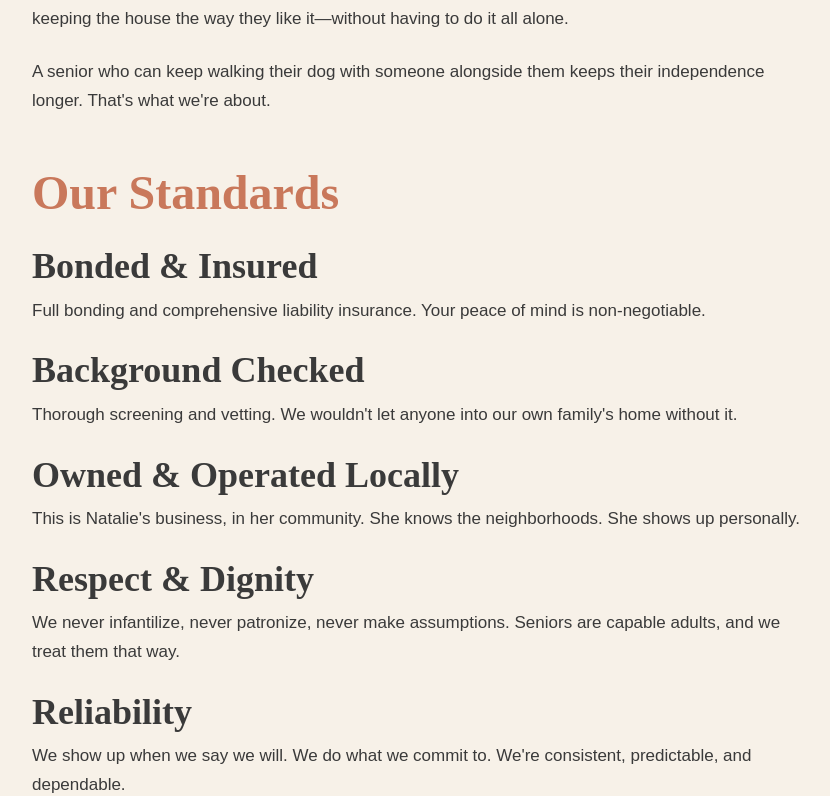
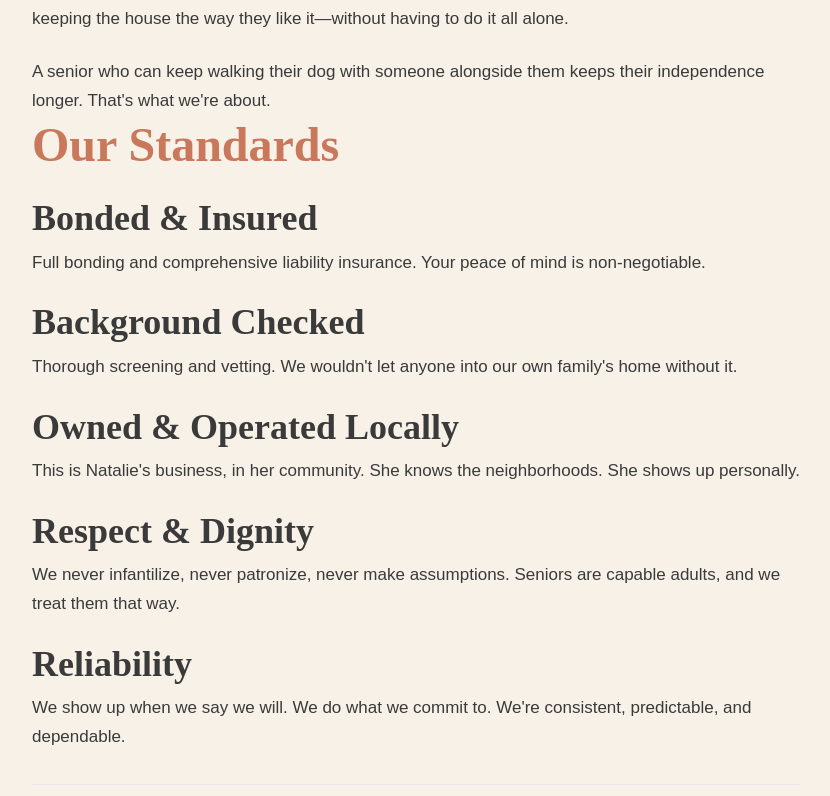
Before and after one commit to GoodCompanySCS/goodcompany-scs, a Next.js app: page /about in a window 1280 px wide. Shown: the part 2064-2860 px from the top of the page, without its empty margins (64-894 px from the left). Built offline with nearby package versions, Linux system fonts and the light colour scheme.

Commit message:
Update page.tsx

```diff
--- a/app/about/page.tsx
+++ b/app/about/page.tsx
@@ -24,27 +24,18 @@ export default function About() {
               <h2 style={{ color: 'var(--terracotta)' }} className="mb-6">Meet Natalie</h2>
 
             <p className="text-lg mb-6">Good Company is owned and operated by Natalie, a former U.S. Army Contract Specialist with a background in federal procurement and contract management.</p>
-
             <p className="text-lg mb-6">For years, Natalie worked in roles that required professionalism, reliability, attention to detail, and strong communication. Those same values now shape every part of Good Company.</p>
-
             <p className="text-lg mb-6">The idea for Good Company came from something much more personal though. For the past two years, Natalie and her husband Chris have spent countless evenings walking the neighborhoods of Shelby Township for exercise. During those walks, they found themselves naturally stopping to help senior neighbors with everyday things that had quietly become difficult.</p>
-
             <p className="text-lg mb-6">Sometimes it was bringing trash cans back up to the garage after pickup day. Other times it meant helping someone who had fallen while walking their dog, getting the dog's harness back on, and helping them safely back onto their feet. One evening, Natalie and Chris came across a woman standing outside alone in the cold who appeared confused and disoriented. They stayed with her, helped contact medical assistance, and made sure she was safe.</p>
-
             <p className="text-lg mb-6">Those moments stuck with Natalie.</p>
-
             <p className="text-lg mb-6">She realized that many seniors are doing their best to remain independent, but sometimes an extra set of hands, a familiar face, or a little support can make a big difference. Not because they are incapable, but because everyday life is simply easier when someone dependable is alongside you.</p>
-
             <p className="text-lg mb-6">That realization became the foundation for Good Company.</p>
-
             <p className="text-lg mb-6">Natalie believes the best service is personal. It means showing up consistently, communicating clearly, and treating people the way you would want your own family treated.</p>
-
             <p className="text-lg mb-6">From scheduling and client communication to day-to-day visits, Natalie personally manages every aspect of the business. When you call Good Company, you are speaking directly with the person providing the service.</p>
-
             <p className="text-lg mb-6">You are never treated like a number. You are treated like a neighbor.</p>
             </div>
 
-            <div className="mb-12">
+            <div className="mb12">
               <h2 style={{ color: 'var(--sage)' }} className="mb-6">Why We Do This</h2>
               <p className="text-lg mb-6">
                 Aging well means more than staying healthy—it means staying connected, staying active, and staying in control of your own life. Too many seniors face a choice: either struggle to manage everything themselves, or give up their independence.
@@ -57,7 +48,7 @@ export default function About() {
               </p>
             </div>
 
-            <div className="mb-12 pb-12 border-b border-gray-200">
+            <div className="mb-8 pb-8 border-b border-gray-200">
               <h2 style={{ color: 'var(--terracotta)' }} className="mb-6">Our Standards</h2>
               <ul className="space-y-6">
                 <li>
```
Lines whose indentation alone changed are shown as unchanged.
